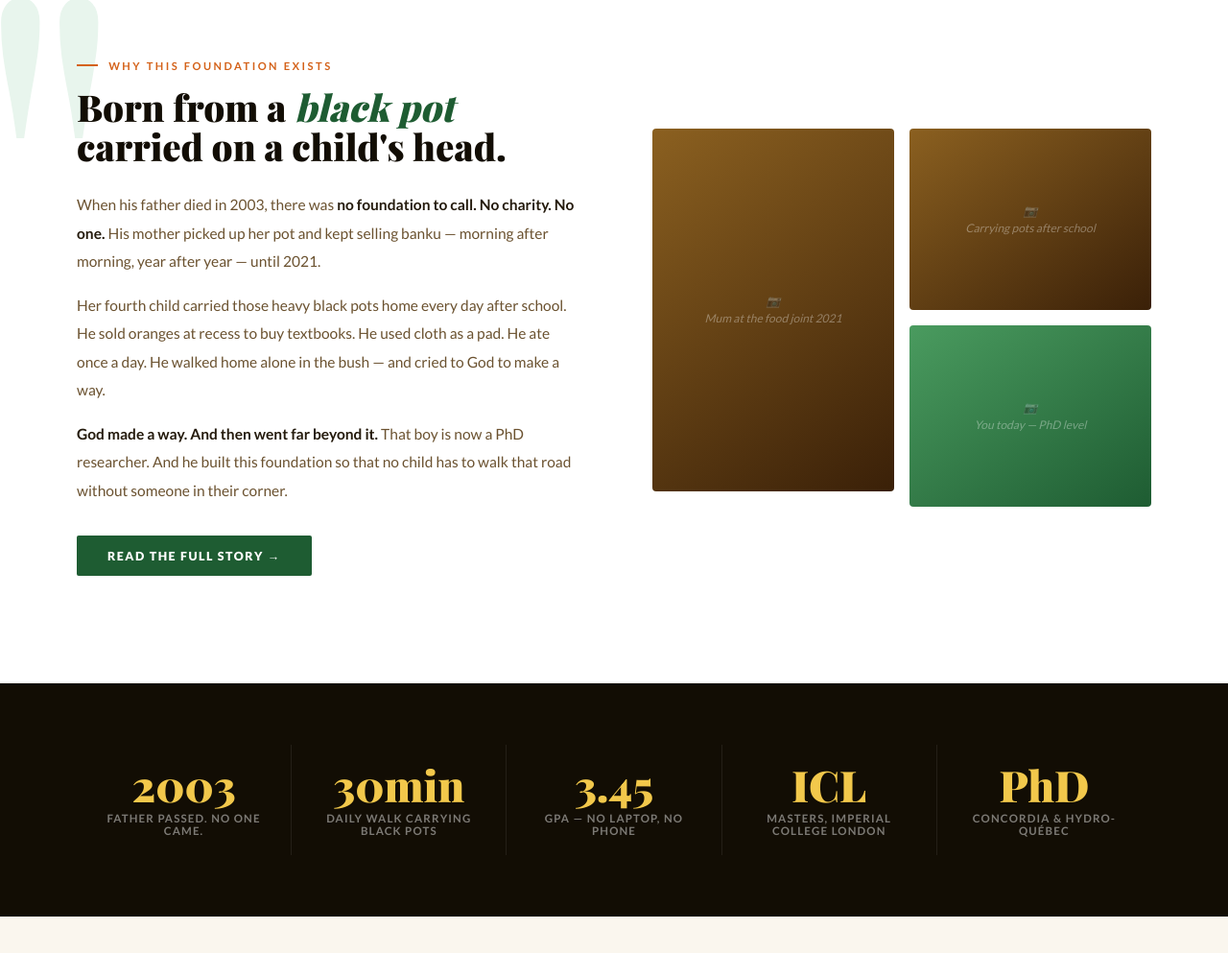
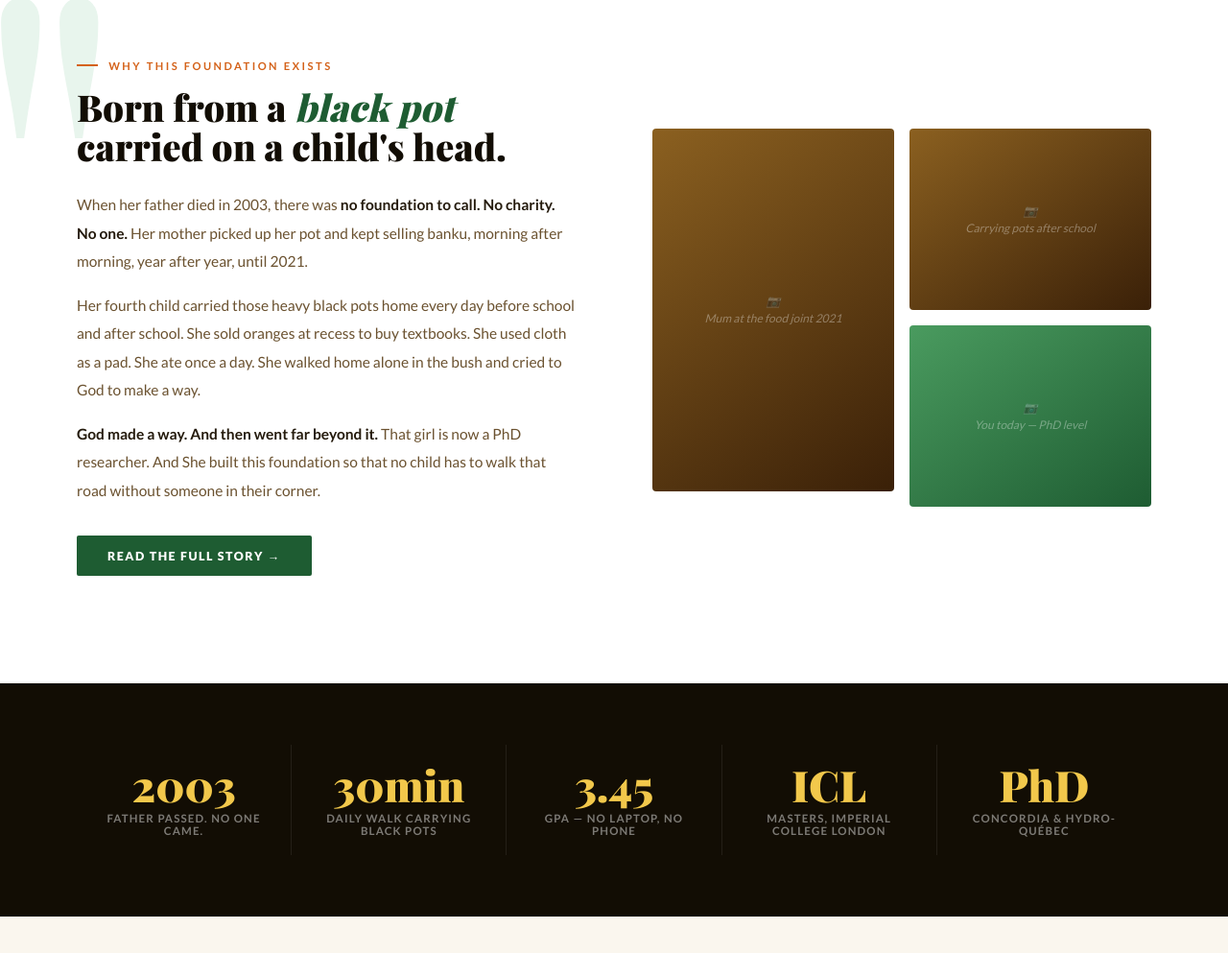
Before and after one commit to gaatma/Odontwe-Hope-Foundation, a plain HTML site: page index.html in a window 1280 px wide. Shown: the part 1031-2024 px from the top of the page at 96% size. Drawn offline with nearby package versions, Linux system fonts and the light colour scheme; a web font is replaced by a local one.

Commit message:
Odontwe Hope Foundation

```diff
--- a/index.html
+++ b/index.html
@@ -389,9 +389,9 @@ footer{background:var(--dark);border-top:1px solid rgba(255,255,255,0.06);}
     <div class="home-why-text">
       <div class="section-eyebrow eyebrow-orange">Why this foundation exists</div>
       <h2 class="section-title home-why-title">Born from a <em>black pot</em><br>carried on a child's head.</h2>
-      <p>When his father died in 2003, there was <strong>no foundation to call. No charity. No one.</strong> His mother picked up her pot and kept selling banku — morning after morning, year after year — until 2021.</p>
-      <p>Her fourth child carried those heavy black pots home every day after school. He sold oranges at recess to buy textbooks. He used cloth as a pad. He ate once a day. He walked home alone in the bush — and cried to God to make a way.</p>
-      <p><strong>God made a way. And then went far beyond it.</strong> That boy is now a PhD researcher. And he built this foundation so that no child has to walk that road without someone in their corner.</p>
+      <p>When her father died in 2003, there was <strong>no foundation to call. No charity. No one.</strong> Her mother picked up her pot and kept selling banku, morning after morning, year after year, until 2021.</p>
+      <p>Her fourth child carried those heavy black pots home every day before school and after school. She sold oranges at recess to buy textbooks. She used cloth as a pad. She ate once a day. She walked home alone in the bush and cried to God to make a way.</p>
+      <p><strong>God made a way. And then went far beyond it.</strong> That girl is now a PhD researcher. And She built this foundation so that no child has to walk that road without someone in their corner.</p>
       <div style="margin-top:2rem;"><button class="btn btn-green" onclick="showPage('story')">Read the Full Story →</button></div>
     </div>
     <div class="home-why-imgs">
```
